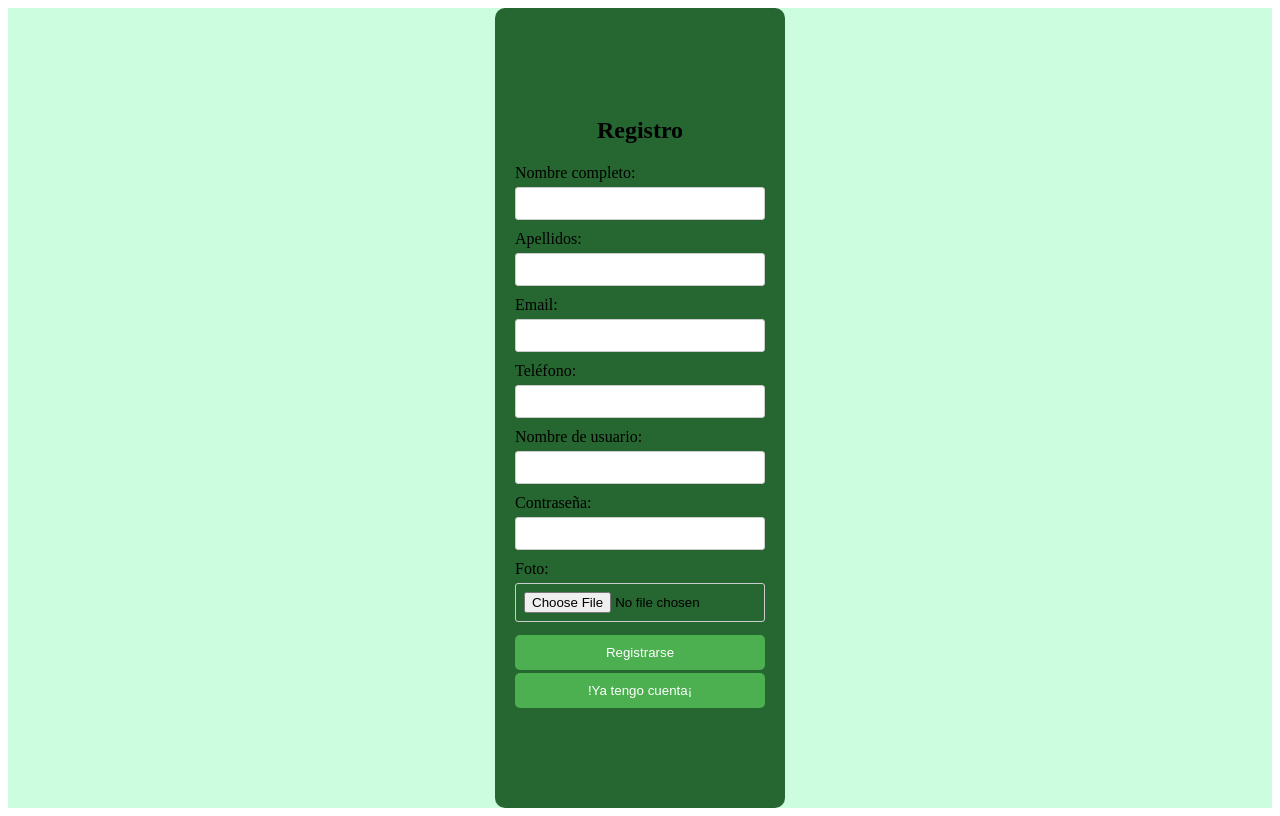
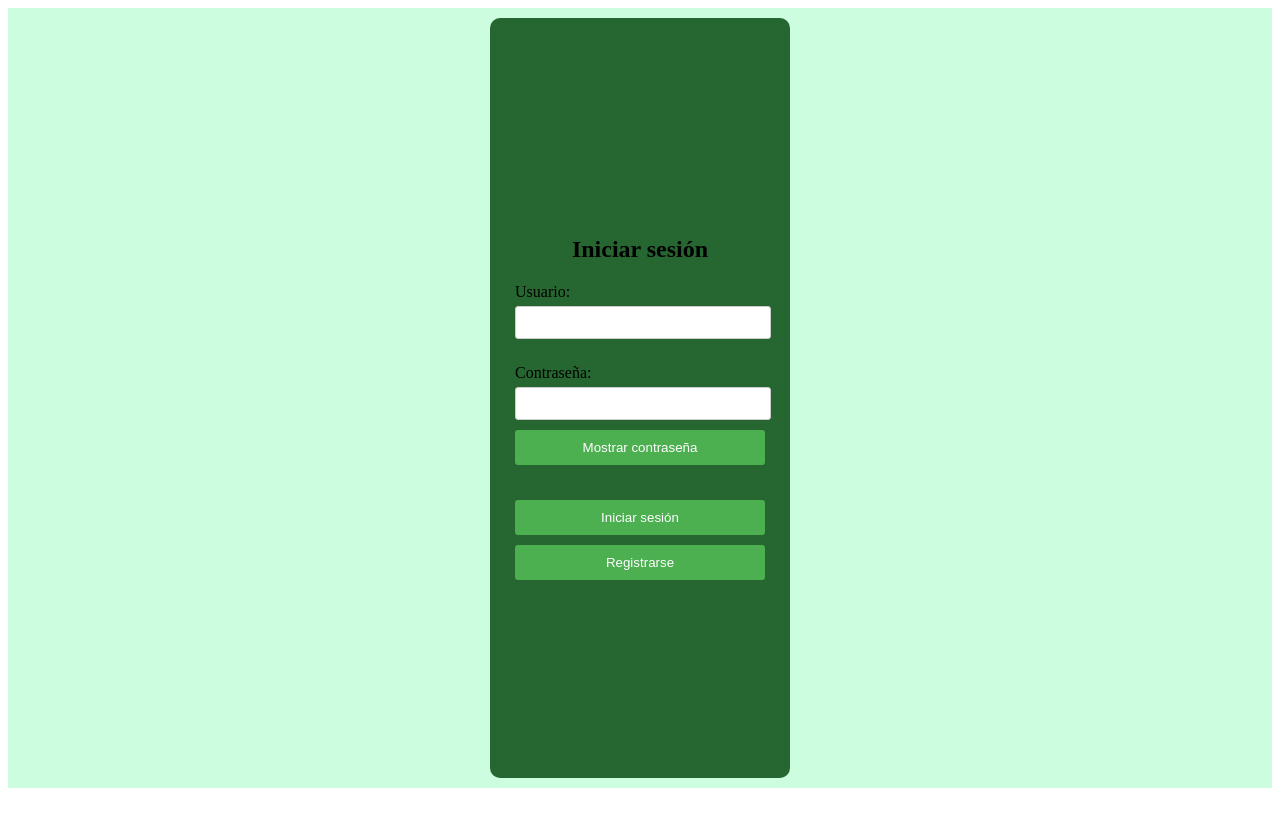
Before and after one commit to ualdra/weekmeal, an Angular app in the folder angular/: page / in a window 1280 px wide. Built offline with nearby package versions, Linux system fonts and the light colour scheme.

Commit message:
fin de css por ahora

```diff
--- a/angular/src/app/app.component.html
+++ b/angular/src/app/app.component.html
@@ -1 +1 @@
-<app-registro></app-registro>
+<app-login></app-login>
--- a/angular/src/app/login/login.component.css
+++ b/angular/src/app/login/login.component.css
@@ -0,0 +1,71 @@
+.container {
+    background-color: #266630;
+    display: flex;
+    justify-content: center;
+    align-items: center;
+    height: 95vh;
+    border-radius: 10px;
+    margin-top: 10px;
+    margin-bottom: 10px;
+  }
+
+  .container form {
+    width: 250px; /* Ancho del formulario */
+    padding: 25px; /* Espacio interno del formulario */
+    border-radius: 10px; /* Contornos redondeados */
+  }
+
+  .container form h2 {
+    text-align: center;
+    margin-bottom: 20px; /* Espacio inferior del título */
+  }
+
+  .container form div {
+    margin-bottom: 25px; /* Espacio entre los elementos */
+  }
+
+  .container form label {
+    display: block;
+    margin-bottom: 5px; /* Espacio entre las etiquetas y los inputs */
+  }
+
+  .container form input[type="text"],
+  .container form input[type="password"] {
+    width: 95%;
+    padding: 8px; /* Espacio interno de los inputs */
+    border: 1px solid #ccc;
+    border-radius: 3px;
+  }
+
+  .container form button[type="submit"],
+  .container form button[type="button"] {
+    width: 100%;
+    padding: 10px; /* Espacio interno del botón */
+    background-color: #4CAF50;
+    color: white;
+    border: none;
+    border-radius: 3px;
+    cursor: pointer;
+    margin-top: 10px;
+  }
+
+  .container form button[type="submit"]:hover,
+  .container form button[type="button"]:hover {
+    background-color: #45a049;
+  }
+
+  .background {
+    width: 100%;
+    height: 100%;
+    display: flex;
+    justify-content: center;
+    align-items: center;
+    background-color: #CCFDDE;
+  }
+
+  .usuario-requerido,
+  .contrasena-requerida{
+    margin-top: 4px;
+    border: 2px solid red;
+    color: red;
+  }
--- a/angular/src/app/login/login.component.html
+++ b/angular/src/app/login/login.component.html
@@ -1,10 +1,12 @@
+<div class="background">
+<div class = "container">
 <form [formGroup]="loginForm" (ngSubmit)="onSubmit()">
     <h2>Iniciar sesión</h2>
     <div>
       <label for="usuario">Usuario:</label>
       <input type="text" id="usuario" formControlName="usuario">
       <div *ngIf="loginForm.controls['usuario'].invalid && (loginForm.controls['usuario'].dirty || loginForm.controls['usuario'].touched)">
-        <div *ngIf="loginForm.controls['usuario']?.errors?.['required']">El usuario es requerido.</div>
+        <div class ="usuario-requerido" *ngIf="loginForm.controls['usuario']?.errors?.['required']">El usuario es requerido.</div>
       </div>
     </div>
     <div>
@@ -14,9 +16,11 @@
         {{ showPassword ? 'Ocultar' : 'Mostrar' }} contraseña
       </button>
       <div *ngIf="loginForm.controls['contrasena'].invalid && (loginForm.controls['contrasena'].dirty || loginForm.controls['contrasena'].touched)">
-        <div *ngIf="loginForm.controls['contrasena']?.errors?.['required']">La contraseña es requerida.</div>
+        <div class="contrasena-requerida" *ngIf="loginForm.controls['contrasena']?.errors?.['required']">La contraseña es requerida.</div>
       </div>
     </div>
     <button type="submit" [disabled]="loginForm.invalid">Iniciar sesión</button>
     <button type="button" (click)="navigateToRegistro()">Registrarse</button>
   </form>
+</div>
+</div>
```
